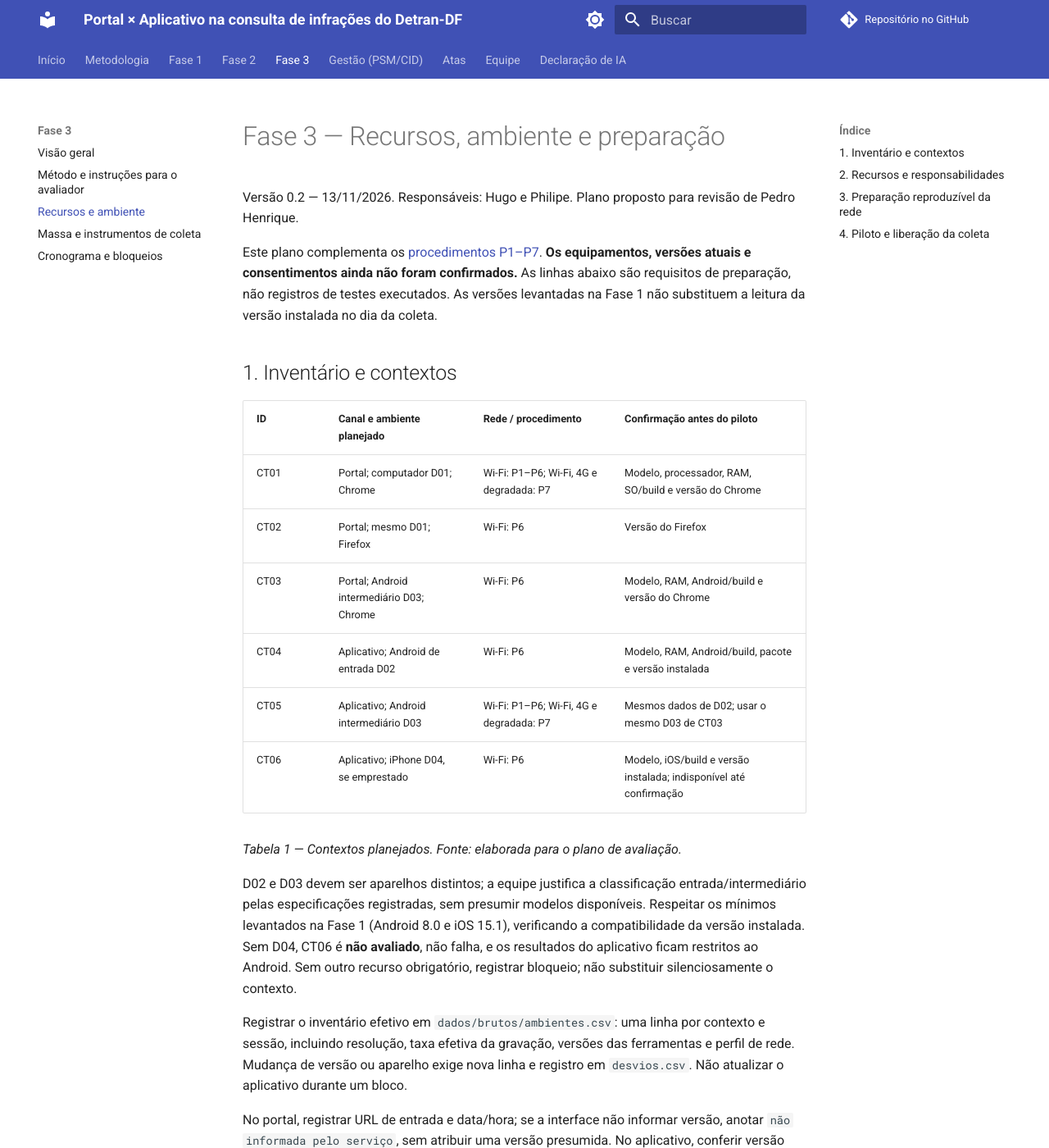
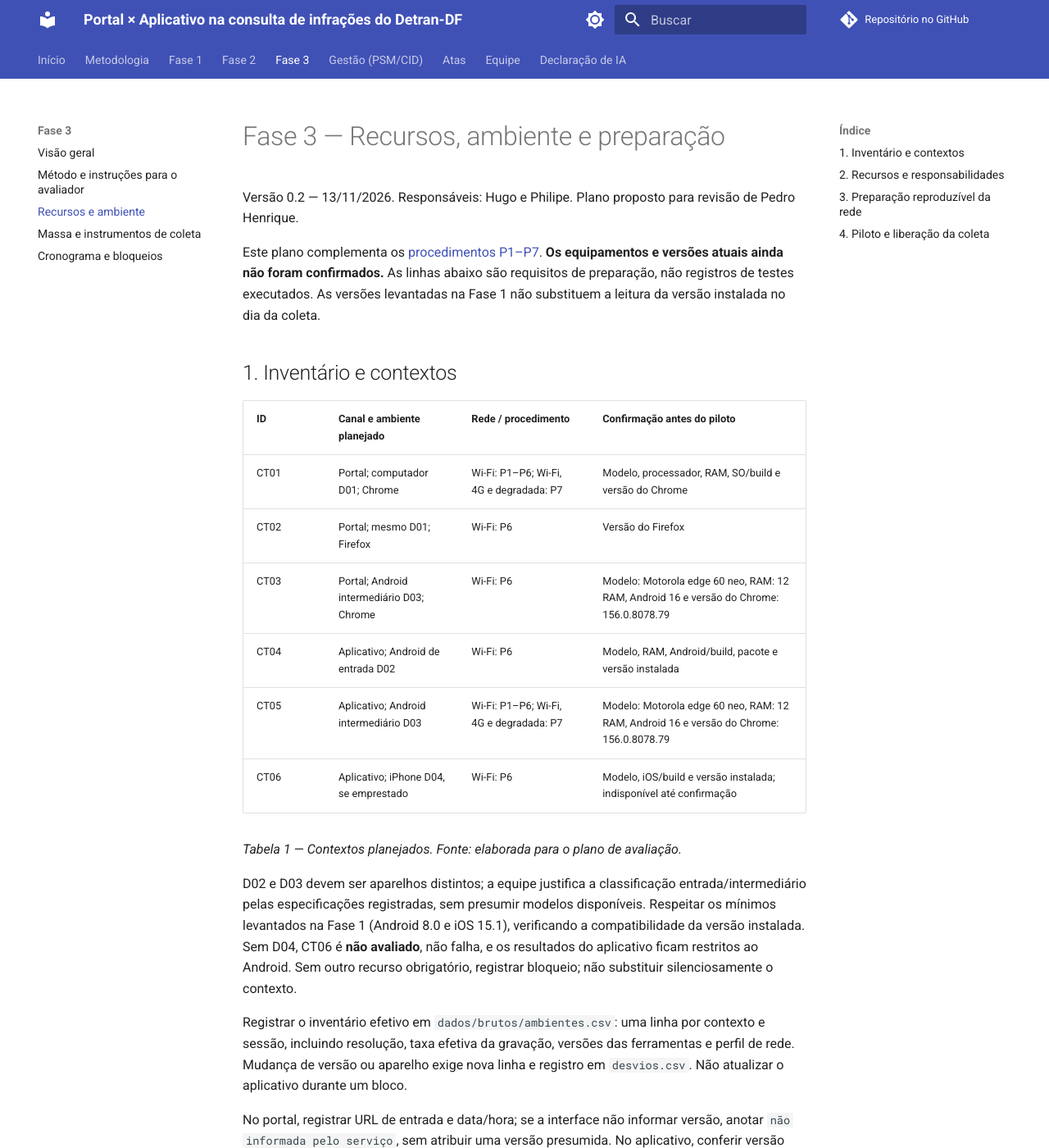
Before and after one commit to FCTE-Qualidade-de-Software-1/2026-2_T02_KATHERINE_JOHNSON, an MkDocs documentation site: the page built from docs/fase3-ambiente.md, in a window 1280 px wide and 1400 px high. Shown: the whole window at 82% size. Built offline with MkDocs 1.6.1 and Material for MkDocs 9.7.7, drawn with Linux system fonts in a browser that asks for light colours; comment, search, counter and statistics services are not loaded.

Commit message:
docs(fase3): Adiciona percurso-portal-desktop com conta autenticada e modelo de dispositivo movel intermediário

```diff
--- a/docs/fase3-ambiente.md
+++ b/docs/fase3-ambiente.md
@@ -2,7 +2,7 @@
 
 Versão 0.2 — 13/11/2026. Responsáveis: Hugo e Philipe. Plano proposto para revisão de Pedro Henrique.
 
-Este plano complementa os [procedimentos P1–P7](fase3-metodo.md). **Os equipamentos, versões atuais e consentimentos ainda não foram confirmados.** As linhas abaixo são requisitos de preparação, não registros de testes executados. As versões levantadas na Fase 1 não substituem a leitura da versão instalada no dia da coleta.
+Este plano complementa os [procedimentos P1–P7](fase3-metodo.md). **Os equipamentos e versões atuais ainda não foram confirmados.** As linhas abaixo são requisitos de preparação, não registros de testes executados. As versões levantadas na Fase 1 não substituem a leitura da versão instalada no dia da coleta.
 
 ## 1. Inventário e contextos
 
@@ -10,9 +10,9 @@ Este plano complementa os [procedimentos P1–P7](fase3-metodo.md). **Os equipam
 |---|---|---|---|
 | CT01 | Portal; computador D01; Chrome | Wi-Fi: P1–P6; Wi-Fi, 4G e degradada: P7 | Modelo, processador, RAM, SO/build e versão do Chrome |
 | CT02 | Portal; mesmo D01; Firefox | Wi-Fi: P6 | Versão do Firefox |
-| CT03 | Portal; Android intermediário D03; Chrome | Wi-Fi: P6 | Modelo, RAM, Android/build e versão do Chrome |
+| CT03 | Portal; Android intermediário D03; Chrome | Wi-Fi: P6 | Modelo: Motorola edge 60 neo, RAM: 12 RAM, Android 16 e versão do Chrome: 156.0.8078.79 |
 | CT04 | Aplicativo; Android de entrada D02 | Wi-Fi: P6 | Modelo, RAM, Android/build, pacote e versão instalada |
-| CT05 | Aplicativo; Android intermediário D03 | Wi-Fi: P1–P6; Wi-Fi, 4G e degradada: P7 | Mesmos dados de D02; usar o mesmo D03 de CT03 |
+| CT05 | Aplicativo; Android intermediário D03 | Wi-Fi: P1–P6; Wi-Fi, 4G e degradada: P7 | Modelo: Motorola edge 60 neo, RAM: 12 RAM, Android 16 e versão do Chrome: 156.0.8078.79|
 | CT06 | Aplicativo; iPhone D04, se emprestado | Wi-Fi: P6 | Modelo, iOS/build e versão instalada; indisponível até confirmação |
 
 *Tabela 1 — Contextos planejados. Fonte: elaborada para o plano de avaliação.*
```
Also changed, not shown: docs/fase3.md (+22 -1 lines), docs/img/passoApassoConsulta/dropDownInfrações.png (added), docs/img/passoApassoConsulta/pageConsultaDeInfraçõesDefinindoData.png (added), docs/img/passoApassoConsulta/pageConsultaDeInfrções.png (added), docs/img/passoApassoConsulta/pageDetalhesDaInfração.png (added), docs/img/passoApassoConsulta/pageSeleçãoDeUmDosVeículos.png (added), docs/img/passoApassoConsulta/pageSeleçãoDeUmDosVeículosLimite5Anos.png (added).
